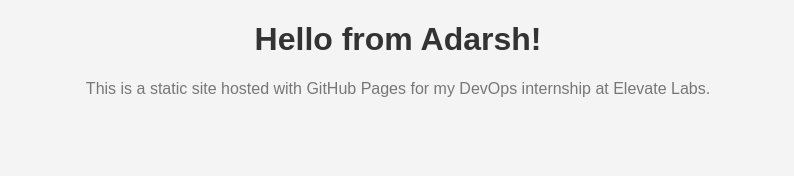
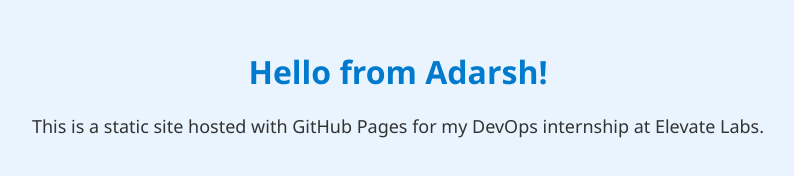
Before and after one commit to AdarshDogra-CloudDevops/github-pages-website, a plain HTML site: page index.html in a window 1280 px wide. Shown: the whole page, without its empty margins (242-1036 px from the left). Drawn offline with Linux system fonts and the light colour scheme.

Commit message:
Add basic CSS customization

```diff
--- a/index.html
+++ b/index.html
@@ -2,19 +2,7 @@
 <html>
 <head>
     <title>My GitHub Pages Website</title>
-    <style>
-        body {
-            background-color: #f4f4f4;
-            text-align: center;
-            font-family: Arial, sans-serif;
-        }
-        h1 {
-            color: #333;
-        }
-        p {
-            color: #777;
-        }
-    </style>
+    <link rel="stylesheet" href="style.css">
 </head>
 <body>
     <h1>Hello from Adarsh!</h1>
--- /dev/null
+++ b/style.css
@@ -0,0 +1,17 @@
+body {
+    background-color: #eaf4ff;
+    font-family: 'Segoe UI', sans-serif;
+    text-align: center;
+    margin: 0;
+    padding: 0;
+}
+
+h1 {
+    color: #007acc;
+    margin-top: 50px;
+}
+
+p {
+    color: #333;
+    font-size: 18px;
+}
```
Also changed, not shown: 1 other file.
